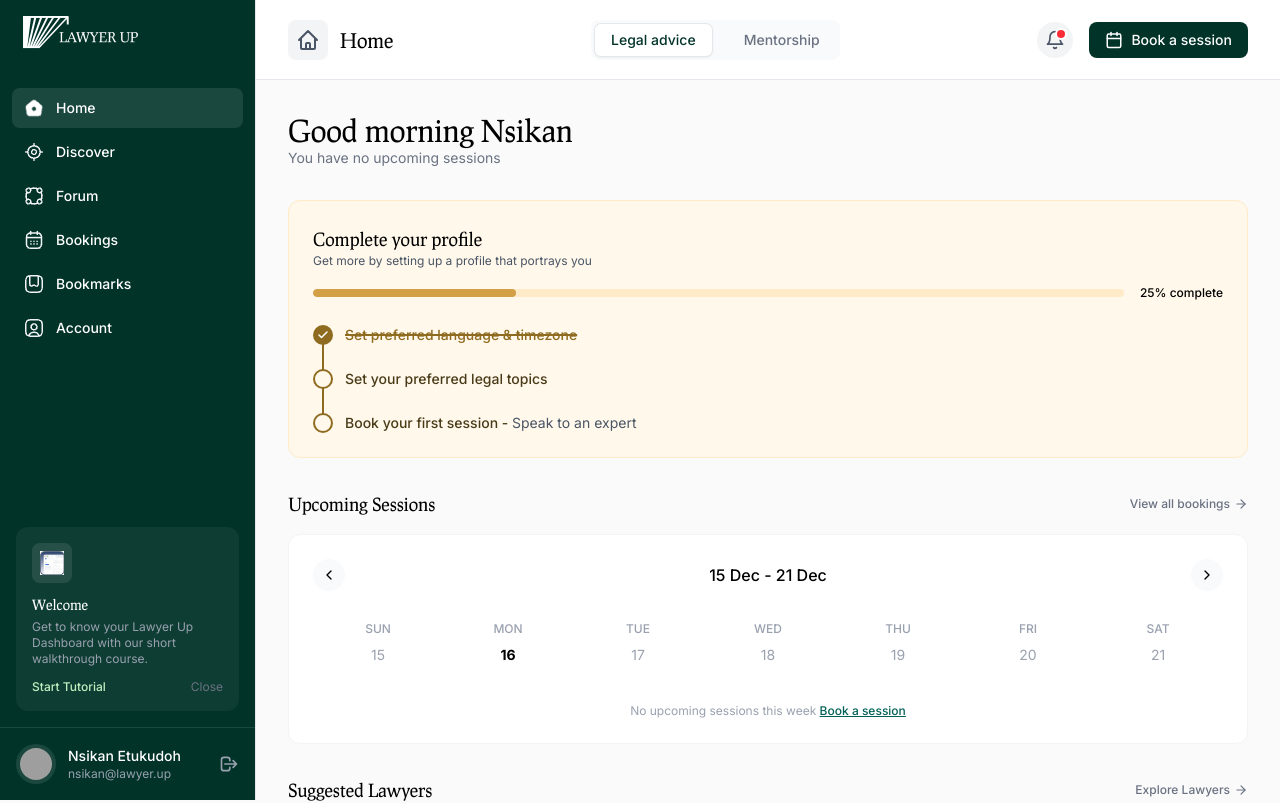
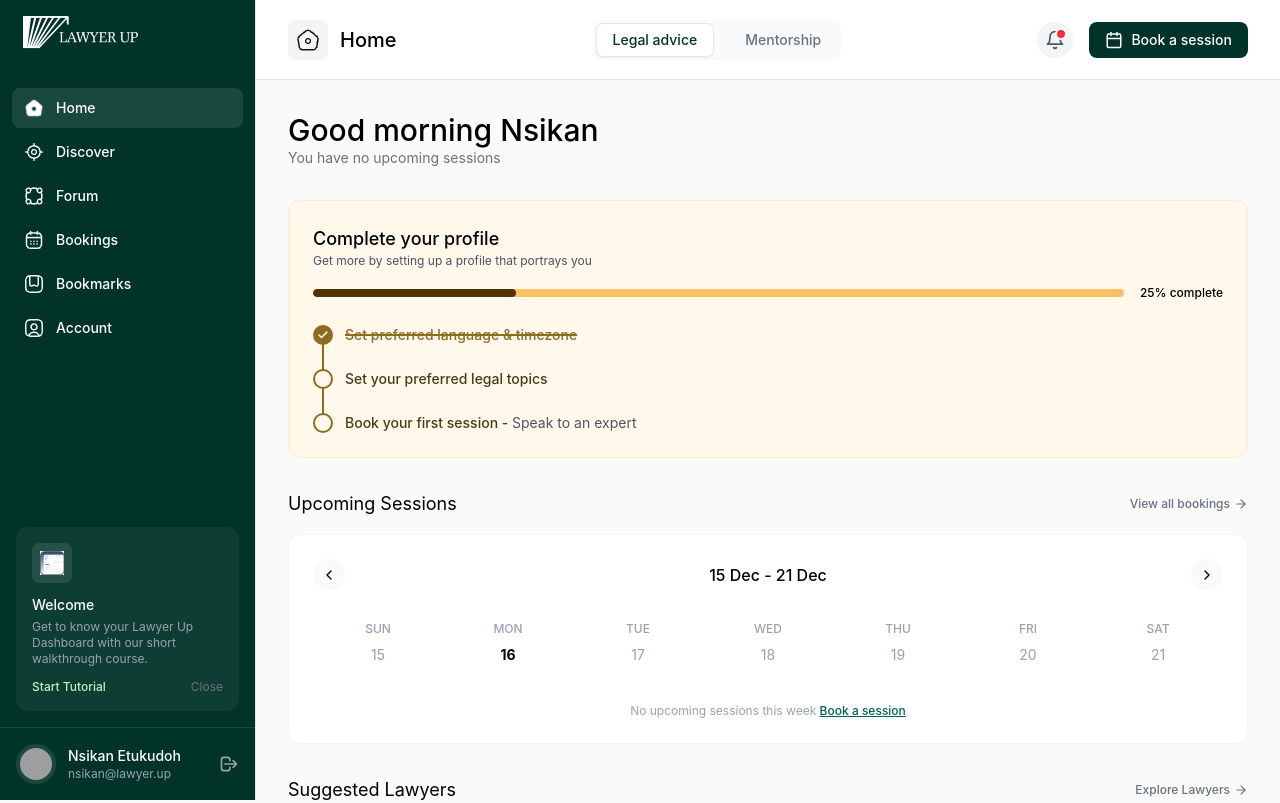
Before and after one commit to edohoeketio-lgtm/LawyerUp, a Next.js app: page /dashboard in a window 1280 px wide. Shown: the top 803 px of the page. Built offline with nearby package versions, Linux system fonts and the light colour scheme; grey boxes are pictures that could not be loaded.

Commit message:
style: Update home icon, refactor font system to use system fonts, and adjust dashboard progress bar colors.

```diff
--- a/src/app/dashboard/page.tsx
+++ b/src/app/dashboard/page.tsx
@@ -5,7 +5,7 @@ import { Check, ArrowRight, UserPlus, FileText, Clock, ChevronRight, ChevronLeft
 
 export default function DashboardPage() {
     const searchParams = useSearchParams();
-    const view = searchParams.get("view") || "client"; // 'client' (Legal Advice) or 'lawyer' (Mentorship)
+    const view = searchParams?.get("view") || "client"; // 'client' (Legal Advice) or 'lawyer' (Mentorship)
     const isLawyerView = view === "lawyer";
 
     return (
@@ -24,8 +24,8 @@ export default function DashboardPage() {
                 </div>
 
                 <div className="mb-6 flex items-center gap-4">
-                    <div className="h-2 flex-1 overflow-hidden rounded-full bg-[#FFEBC8]">
-                        <div className="h-full w-1/4 rounded-full bg-[#D4A045]"></div>
+                    <div className="h-2 flex-1 overflow-hidden rounded-full bg-[#f7c164]">
+                        <div className="h-full w-1/4 rounded-full bg-[#523300]"></div>
                     </div>
                     <span className="text-xs font-medium">25% complete</span>
                 </div>
--- a/src/app/globals.css
+++ b/src/app/globals.css
@@ -15,5 +15,5 @@
 body {
   background: var(--background);
   color: var(--foreground);
-  font-family: var(--font-sans);
+  font-family: -apple-system, BlinkMacSystemFont, "SF Pro Text", "Segoe UI", Roboto, Helvetica, Arial, sans-serif, "Apple Color Emoji", "Segoe UI Emoji", "Segoe UI Symbol";
 }
--- a/src/app/layout.tsx
+++ b/src/app/layout.tsx
@@ -1,19 +1,5 @@
 import type { Metadata } from "next";
-import localFont from "next/font/local";
-import { Inter } from "next/font/google";
 import "./globals.css";
-
-const prociono = localFont({
-  src: "./fonts/Prociono-Regular.ttf",
-  variable: "--font-serif",
-  display: "swap",
-});
-
-const inter = Inter({
-  subsets: ["latin"],
-  variable: "--font-sans",
-  display: "swap",
-});
 
 export const metadata: Metadata = {
   title: "LawyerUp",
@@ -28,9 +14,7 @@ export default function RootLayout({
 }>) {
   return (
     <html lang="en">
-      <body
-        className={`${prociono.variable} ${inter.variable} antialiased font-sans`}
-      >
+      <body className="antialiased">
         {children}
       </body>
     </html>
--- a/src/app/page.tsx
+++ b/src/app/page.tsx
@@ -6,7 +6,7 @@ export default function Home() {
     <main className="flex min-h-screen flex-col">
       {/* HEADER - distinct white container */}
       <header className="w-full bg-white p-6 text-center z-10">
-        <p className="text-xs tracking-widest text-gray-500 uppercase font-sans">
+        <p className="text-xs tracking-widest text-gray-500 uppercase font-medium">
           Choose Your Experience
         </p>
       </header>
@@ -15,10 +15,10 @@ export default function Home() {
         {/* Left Section - Get Legal Support */}
         <section className="group flex flex-1 flex-col items-center justify-center bg-white p-10 text-center transition-colors duration-300 hover:bg-[#F2FFF2]">
           <div className="max-w-md space-y-6">
-            <h1 className="font-serif text-5xl text-black">
+            <h1 className="text-5xl font-bold text-black">
               Get Legal Support
             </h1>
-            <p className="font-sans text-sm text-gray-600">
+            <p className="text-sm text-gray-600">
               Book legal advice or connect with mentors.
             </p>
             <div className="flex justify-center pt-4">
@@ -34,10 +34,10 @@ export default function Home() {
         {/* Right Section - Give Legal Support */}
         <section className="group flex flex-1 flex-col items-center justify-center bg-white p-10 text-center transition-colors duration-300 hover:bg-[#F2FFF2]">
           <div className="max-w-md space-y-6">
-            <h1 className="font-serif text-5xl text-black">
+            <h1 className="text-5xl font-bold text-black">
               Give Legal Support
             </h1>
-            <p className="font-sans text-sm text-gray-600">
+            <p className="text-sm text-gray-600">
               Join as a verified lawyer
             </p>
             <div className="flex justify-center pt-4">
--- a/src/app/welcome/page.tsx
+++ b/src/app/welcome/page.tsx
@@ -6,7 +6,7 @@ import { PartyPopper } from "lucide-react";
 
 export default function WelcomePage() {
     const searchParams = useSearchParams();
-    const name = searchParams.get("name") || "";
+    const name = searchParams?.get("name") || "";
     const nameDisplay = name ? ` ${name.toUpperCase()}` : "";
     const profileSetupUrl = name ? `/profile-setup?name=${encodeURIComponent(name)}` : "/profile-setup";
 
@@ -34,7 +34,7 @@ export default function WelcomePage() {
 
                 <div className="space-y-3 pt-8">
                     <Link
-                        href="/"
+                        href="/dashboard"
                         className="block w-full rounded-lg bg-[#013328] py-4 text-sm font-medium text-white transition-all duration-200 hover:bg-[#012a2b] shadow-lg hover:shadow-xl"
                     >
                         Explore LawyerUp
--- a/src/components/TopBar.tsx
+++ b/src/components/TopBar.tsx
@@ -2,6 +2,7 @@
 
 import { Bell, Calendar } from "lucide-react";
 import { useRouter, useSearchParams } from "next/navigation";
+import Image from "next/image";
 
 export default function TopBar() {
     const router = useRouter();
@@ -18,9 +19,13 @@ export default function TopBar() {
         <header className="sticky top-0 z-30 flex h-20 items-center justify-between border-b border-[#E4E7EC] bg-white px-8">
             <div className="flex items-center gap-3">
                 <div className="flex h-10 w-10 items-center justify-center rounded-lg bg-gray-100">
-                    <svg className="h-6 w-6 text-gray-600" fill="none" viewBox="0 0 24 24" stroke="currentColor">
-                        <path strokeLinecap="round" strokeLinejoin="round" strokeWidth={2} d="M3 12l2-2m0 0l7-7 7 7M5 10v10a1 1 0 001 1h3m10-11l2 2m-2-2v10a1 1 0 01-1 1h-3m-6 0a1 1 0 001-1v-4a1 1 0 011-1h2a1 1 0 011 1v4a1 1 0 001 1m-6 0h6" />
-                    </svg>
+                    <Image
+                        src="/icons/home_icon.png"
+                        alt="Home"
+                        width={24}
+                        height={24}
+                        className="h-6 w-6 object-contain"
+                    />
                 </div>
                 <h1 className="font-serif text-xl font-medium text-black">Home</h1>
             </div>
```
Also changed, not shown: Design/Screens/Home screen/Sidebar icons/Home icon black.svg (added), public/icons/home_icon.png (added).
